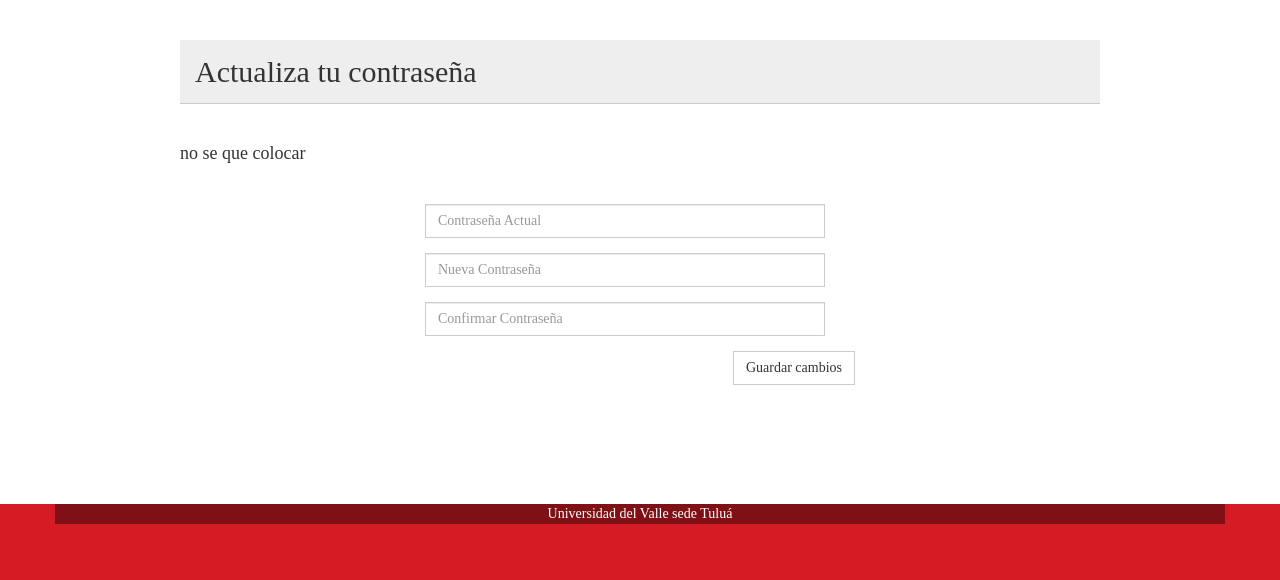
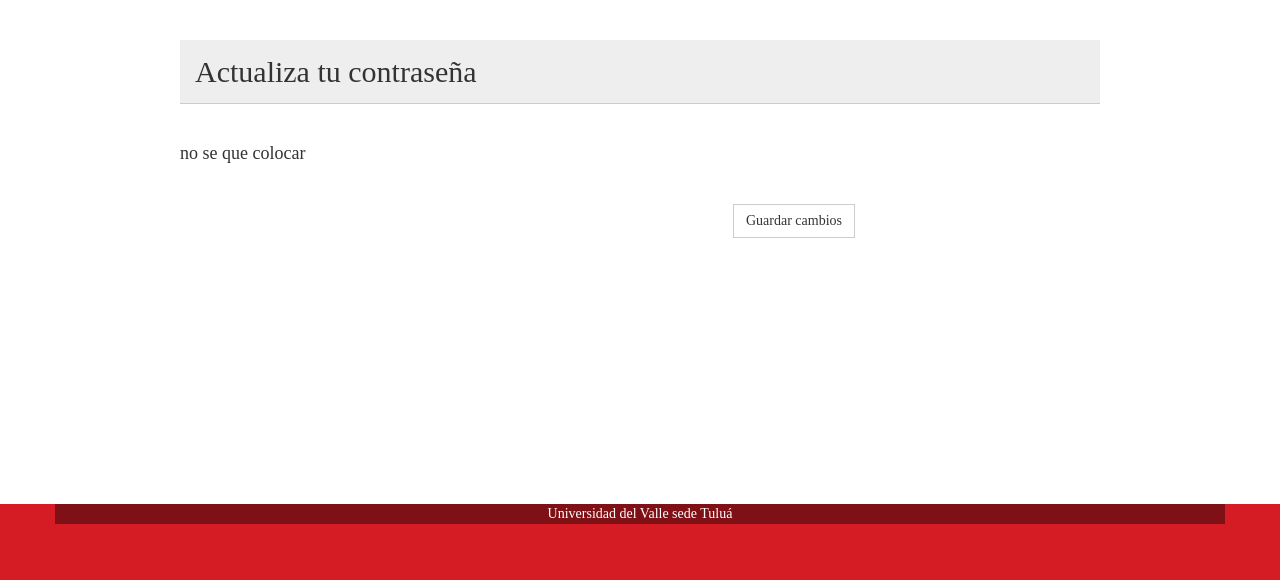
Before and after one commit to degreework/Front, a Django app: template front_users/templates/changePassword.html in a window 1280 px wide. Shown: the part 100-680 px from the top of the page. Run offline with Django 3.2, Linux system fonts and the light colour scheme; the template is opened without the code that fills it, so the values that code supplies are empty; some libraries are stand-ins or nearby versions.

Commit message:
up my answer

```diff
--- a/front_users/templates/changePassword.html
+++ b/front_users/templates/changePassword.html
@@ -8,8 +8,8 @@
 
 		<div class="col-md-6 col-sm-6 col-xs-8 col-sm-offset-3 recoveryPassword margen_contenido">
 
-			<form class="form-horizontal"  id="form_update_password">
-				<div class="form-group col-md-12">
+			<form class=""  id="form_update_password">
+				<!--<div class="form-group col-md-12">
 	    			<input type="password" name="old_password" class="form-control"  placeholder="Contraseña Actual">
 	  			</div>
 
@@ -19,7 +19,7 @@
 
 	  			<div class="form-group col-md-12">
 	    			<input type="password" name="match_password" class="form-control"  placeholder="Confirmar Contraseña">
-	  			</div>
+	  			</div>-->
 
 	  			<button type="submit" class="btn btn-default pull-right">Guardar cambios</button>
 			</form>
@@ -31,12 +31,18 @@
 {% block scripts %}
 	<script type="text/javascript">
 
+		form_update_password = $("#form_update_password");
 		url_update = URL_UPDATE_USER_PASSWORD+JSON.parse($.session.get('user')).id;
 
-		$("#form_update_password").submit(function (e) {
+		create_form(URL_UPDATE_USER_PASSWORD, form_update_password, 'OPTIONS');
+
+		form_update_password.submit(function (e) {
 			e.preventDefault();
 			ChangePasswordForm.udpate_password(url_update, e.target);
 		});
 
 	</script>
+
+
+
 {% endblock scripts %}
```
